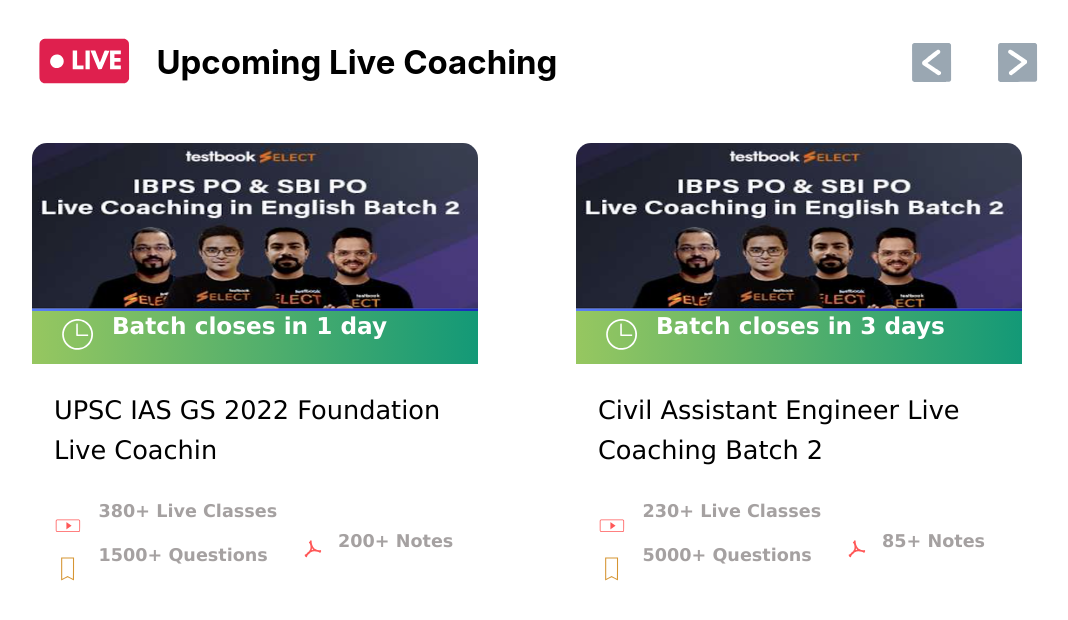
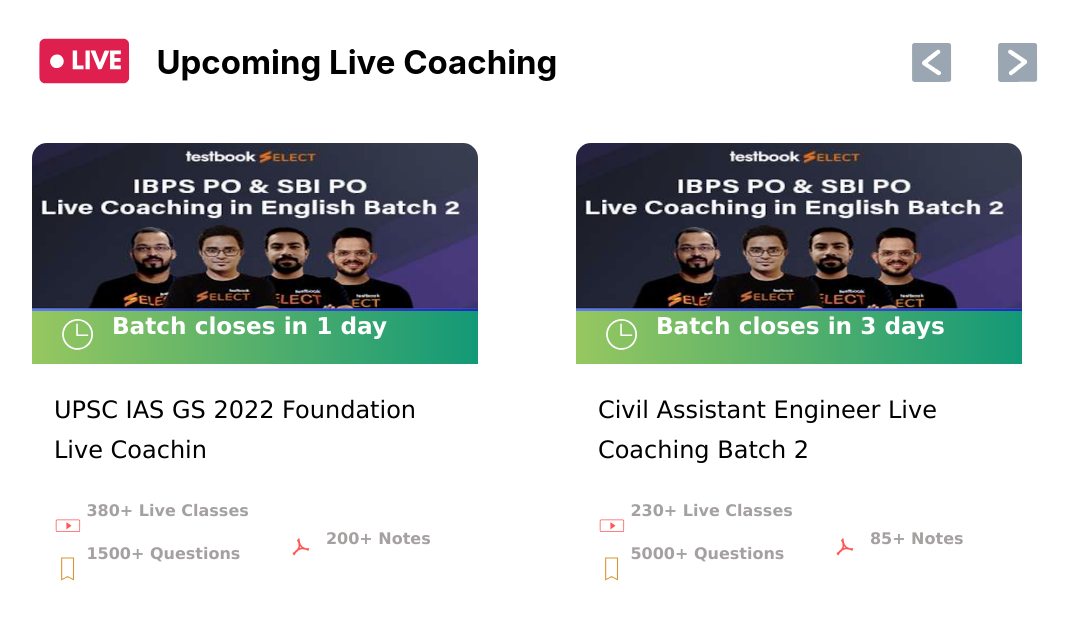
Before and after one commit to Adarsh-j-j/oplago-job-assignment, a React (Create React App) app: page / in a window 1280 px wide. Shown: the top 620 px of the page, without its empty margins (71-1139 px from the left). Built offline with nearby package versions, Linux system fonts and the light colour scheme.

Commit message:
modified

```diff
--- a/src/Components/Home.css
+++ b/src/Components/Home.css
@@ -107,7 +107,7 @@
     display: flex;
     margin-top: -37%;
     position: relative;
-    margin-left: 60%;
+    margin-left: 57%;
 }
 .contentdiv{
     margin-top: 6%;
@@ -117,7 +117,7 @@
 .content{
     color: black;
     font-family: Verdana, Geneva, Tahoma, sans-serif;
-    font-size: 160%;
+    font-size: 150%;
     position: relative;
     line-height: 40px;
     font-weight: 500;
@@ -131,16 +131,16 @@
 }
 .content1{
     color: rgb(165, 161, 161);
-    font-size: 110%;
+    font-size: 100%;
     padding: 28%;
-    margin-left: -17%;
+    margin-left: -20%;
     font-weight: bold;
     margin-top: -50%;
 }
 .content2{
     color: rgb(165, 161, 161);
-    margin-left: 70%;
+    margin-left: 67%;
     margin-top: -10%;
-    font-size: 110%;
+    font-size: 100%;
     font-weight: bold;
 }
```
